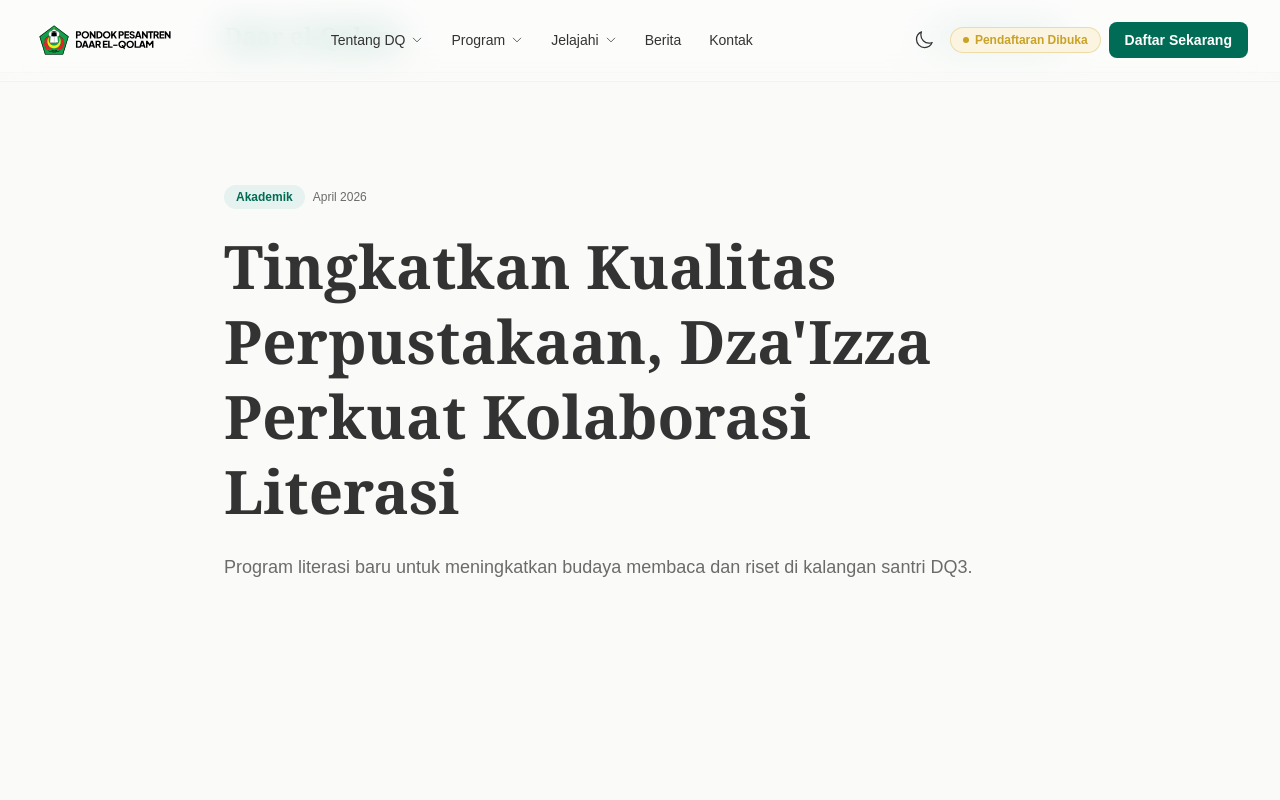
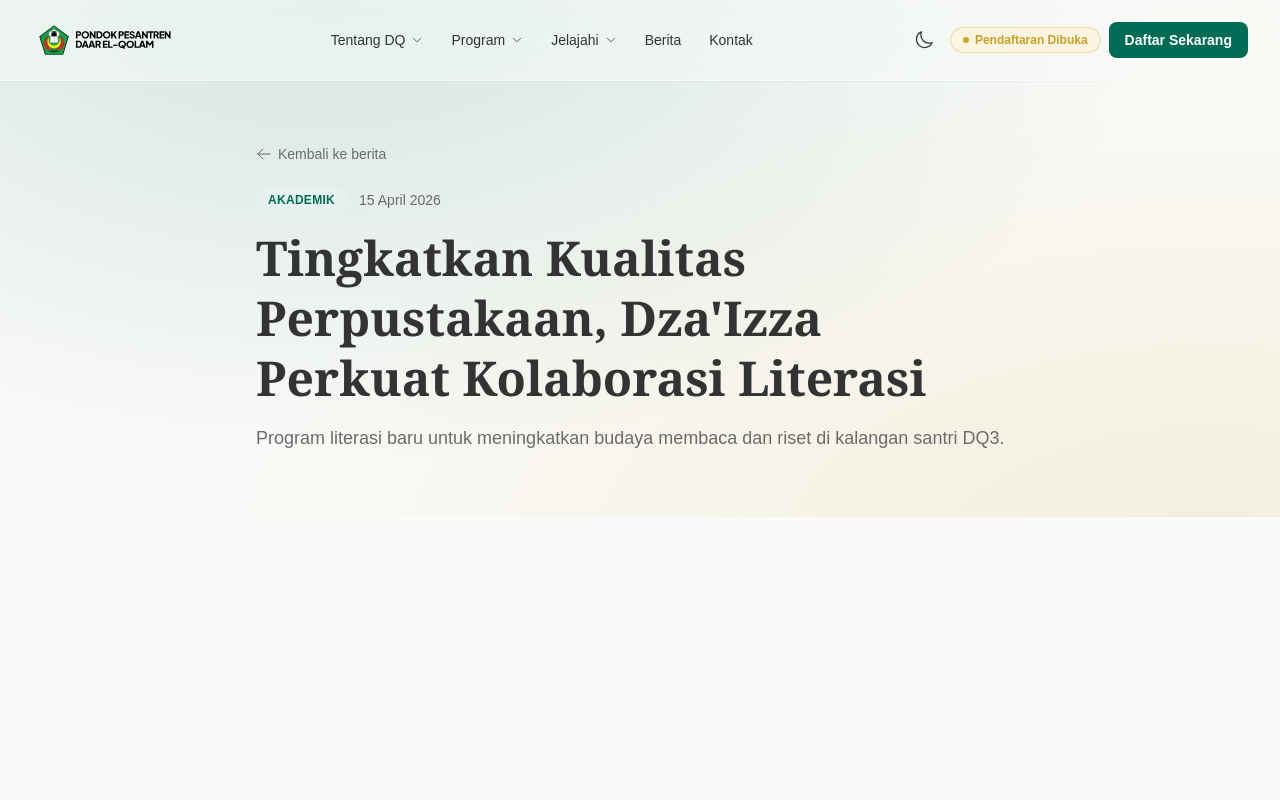
Before and after one commit to mfyd-std/DQ-Rebranding, a Next.js app: page /blog/kolaborasi-literasi-dzaizza in a window 1280 px wide. Shown: the top 800 px of the page. Built offline with nearby package versions, Linux system fonts and the light colour scheme.

Commit message:
feat: restore blog page heroes

```diff
--- a/app/blog/[slug]/page.tsx
+++ b/app/blog/[slug]/page.tsx
@@ -15,17 +15,20 @@ export default async function BlogPostPage({ params }: { params: Promise<{ slug:
 
   return (
     <main className="min-h-screen bg-dq-ivory">
-      <header className="border-b border-dq-green/10 bg-white">
-        <div className="mx-auto flex max-w-4xl items-center justify-between px-6 py-5 lg:px-8">
-          <Link href="/blog" className="font-serif text-2xl font-bold text-dq-green">Daar el-Qolam</Link>
-          <Link href="/blog" className="inline-flex items-center gap-1 text-sm font-semibold text-dq-green hover:text-dq-green-dark"><ArrowLeftIcon className="h-4 w-4 shrink-0" aria-hidden="true" focusable="false" />Kembali ke berita</Link>
+      <section className="bg-dq-ivory px-6 pb-12 pt-28 lg:px-8 lg:pb-16 lg:pt-36">
+        <div className="mx-auto max-w-3xl">
+          <Link href="/blog" className="mb-6 inline-flex items-center gap-1.5 text-sm font-medium text-dq-warm-gray transition-colors hover:text-dq-green">
+            <ArrowLeftIcon className="h-4 w-4" aria-hidden="true" focusable="false" />
+            Kembali ke berita
+          </Link>
+          <div className="mb-4 flex items-center gap-3">
+            <span className={`rounded-full px-3 py-1 text-xs font-semibold uppercase tracking-wide ${post.category === "Akademik" ? "bg-dq-green-light text-dq-green" : "bg-dq-gold-light text-dq-gold"}`}>{post.category.toLowerCase()}</span>
+            <time className="text-sm text-dq-warm-gray">{post.slug === "kolaborasi-literasi-dzaizza" ? "15 April 2026" : post.slug === "seleksi-paskibraka-tangerang" ? "22 Maret 2026" : post.slug === "seleksi-nasional-opsi-2026" ? "10 Februari 2026" : post.date}</time>
+          </div>
+          <h1 className="mb-4 font-serif text-3xl font-semibold leading-tight text-dq-charcoal sm:text-4xl lg:text-5xl">{post.title}</h1>
+          <p className="text-base leading-relaxed text-dq-warm-gray lg:text-lg">{post.excerpt}</p>
         </div>
-      </header>
-      <article className="mx-auto max-w-4xl px-6 py-20 lg:px-8 lg:py-28">
-        <div className="flex items-center gap-2 text-xs"><span className="rounded-full bg-dq-green-light px-3 py-1 font-semibold text-dq-green">{post.category}</span><time className="text-dq-warm-gray">{post.date}</time></div>
-        <h1 className="mt-5 font-serif text-4xl font-semibold leading-tight text-dq-charcoal lg:text-6xl">{post.title}</h1>
-        <p className="mt-6 text-lg leading-relaxed text-dq-warm-gray">{post.excerpt}</p>
-      </article>
+      </section>
     </main>
   );
 }
--- a/app/blog/page.tsx
+++ b/app/blog/page.tsx
@@ -1,21 +1,23 @@
 import Link from "next/link";
-import { ArrowLeftIcon, ArrowRightIcon } from "@heroicons/react/24/outline";
-import { SectionHeading } from "@/components/SectionHeading";
+import { ArrowRightIcon } from "@heroicons/react/24/outline";
 import { posts } from "@/app/blog/blog-data";
 
 export default function BlogPage() {
   return (
     <main className="min-h-screen bg-dq-ivory">
-      <header className="border-b border-dq-green/10 bg-white">
-        <div className="mx-auto flex max-w-7xl items-center justify-between px-6 py-5 lg:px-8">
-          <Link href="/" className="font-serif text-2xl font-bold text-dq-green">Daar el-Qolam</Link>
-          <Link href="/" className="inline-flex items-center gap-1 text-sm font-semibold text-dq-green hover:text-dq-green-dark"><ArrowLeftIcon className="h-4 w-4 shrink-0" aria-hidden="true" focusable="false" />Kembali ke beranda</Link>
+      <section className="arabesque-bg bg-dq-green px-6 pb-16 pt-32 lg:px-8">
+        <div className="mx-auto max-w-4xl text-center">
+          <div className="mb-6 inline-flex items-center gap-2 rounded-full border border-white/20 bg-white/10 px-4 py-1.5">
+            <span className="pulse-dot h-1.5 w-1.5 rounded-full bg-dq-gold" />
+            <span className="text-xs font-semibold uppercase tracking-wide text-dq-gold">Berita &amp; Kegiatan</span>
+          </div>
+          <h1 className="mb-4 font-serif text-4xl font-semibold text-white sm:text-5xl lg:text-6xl">Kabar Terbaru dari<br /><span className="italic text-dq-gold">Daar el-Qolam</span></h1>
+          <p className="mx-auto max-w-2xl text-base text-white/80 lg:text-lg">Prestasi santri, kegiatan akademik, dan berbagai liputan terkini dari lingkungan pesantren Daar el-Qolam.</p>
         </div>
-      </header>
-      <section className="px-6 py-20 lg:px-8 lg:py-28">
+      </section>
+      <section className="px-6 py-12 lg:px-8 lg:py-16">
         <div className="mx-auto max-w-7xl">
-          <SectionHeading eyebrow="Berita & Kegiatan" title="Kabar Terbaru dari" emphasis="Daar el-Qolam" description="Informasi akademik, prestasi, dan kegiatan santri." />
-          <div className="mt-14 grid gap-6 md:grid-cols-3">
+          <div className="grid gap-6 md:grid-cols-3">
             {posts.map((post) => (
               <article id={post.slug} key={post.slug} className="flex flex-col rounded-2xl border border-dq-green/10 bg-white p-6 shadow-card">
                 <div className="flex items-center gap-2 text-xs"><span className="rounded-full bg-dq-green-light px-3 py-1 font-semibold text-dq-green">{post.category}</span><time className="text-dq-warm-gray">{post.date}</time></div>
```
